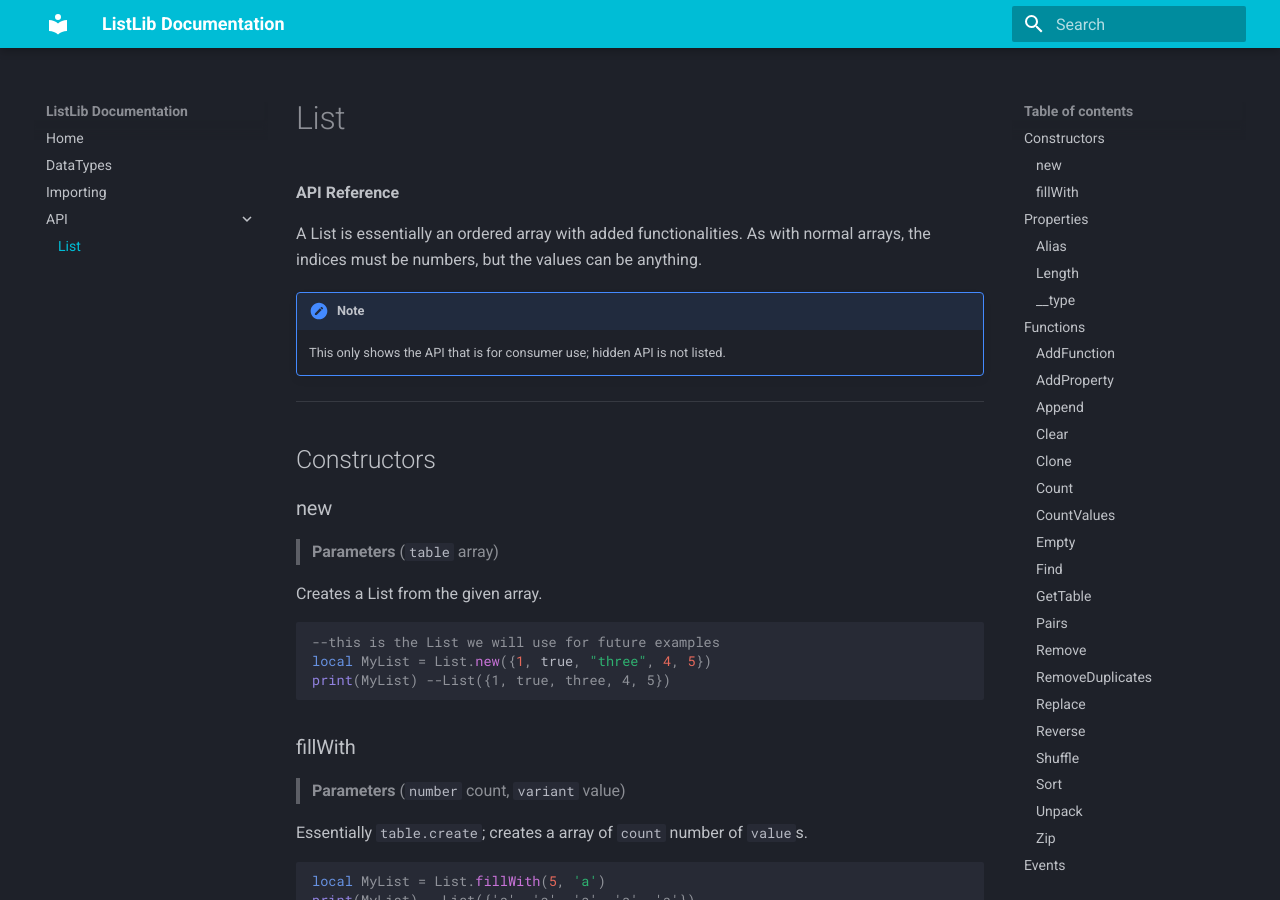
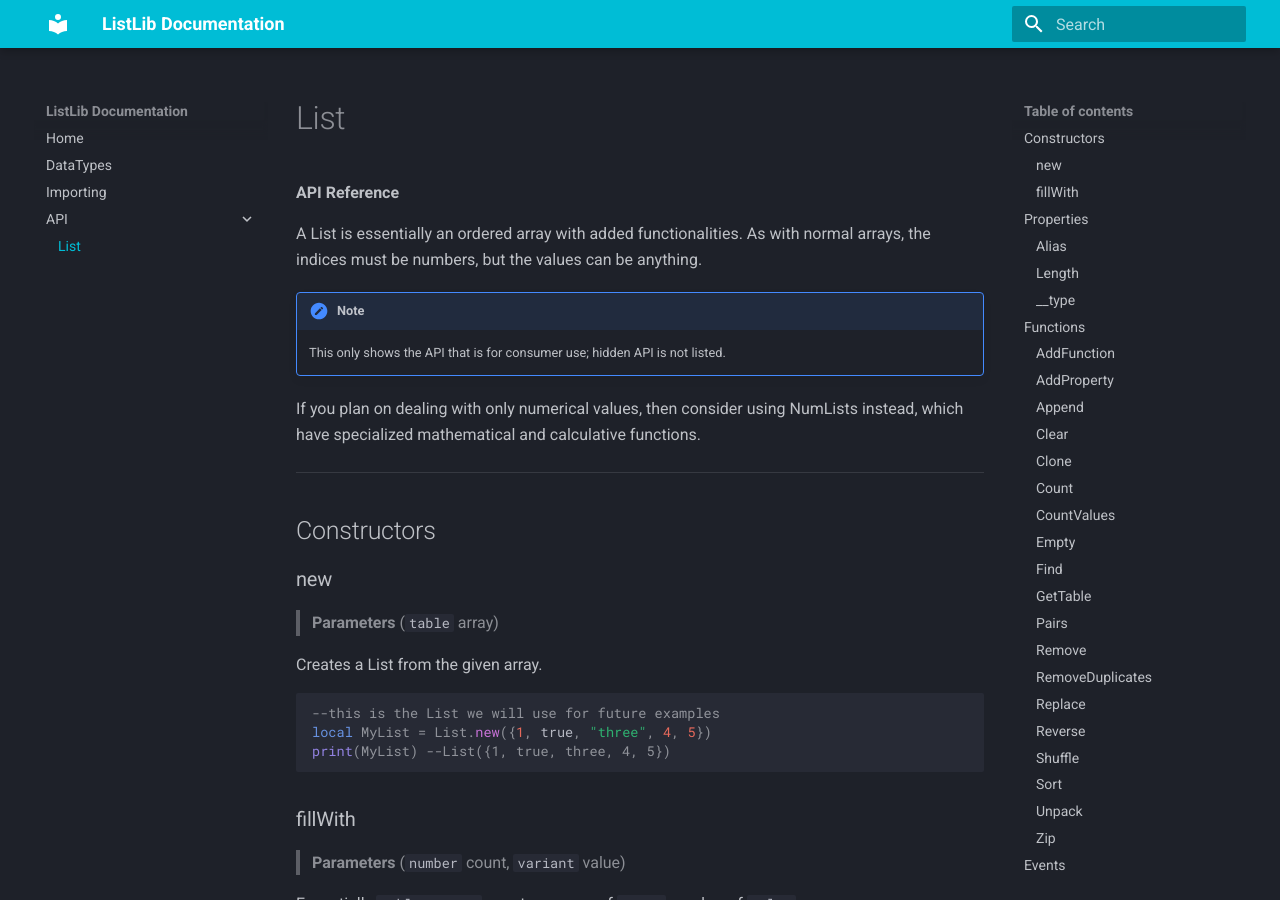
Before and after one commit to krishpatel2067/ListLib, an MkDocs documentation site: the page built from docs/list.md, in a window 1280 px wide and 900 px high. Built offline with MkDocs 1.6.1 and Material for MkDocs 9.7.7, drawn with Linux system fonts in a browser that asks for light colours.

Commit message:
"use NumList instead"

```diff
--- a/docs/list.md
+++ b/docs/list.md
@@ -6,6 +6,7 @@ A List is essentially an ordered array with added functionalities. As with norma
 !!! Note
     This only shows the API that is for consumer use; hidden API is not listed.
 
+If you plan on dealing with only numerical values, then consider using NumLists instead, which have specialized mathematical and calculative functions.
 ___
 
 ## Constructors
```
